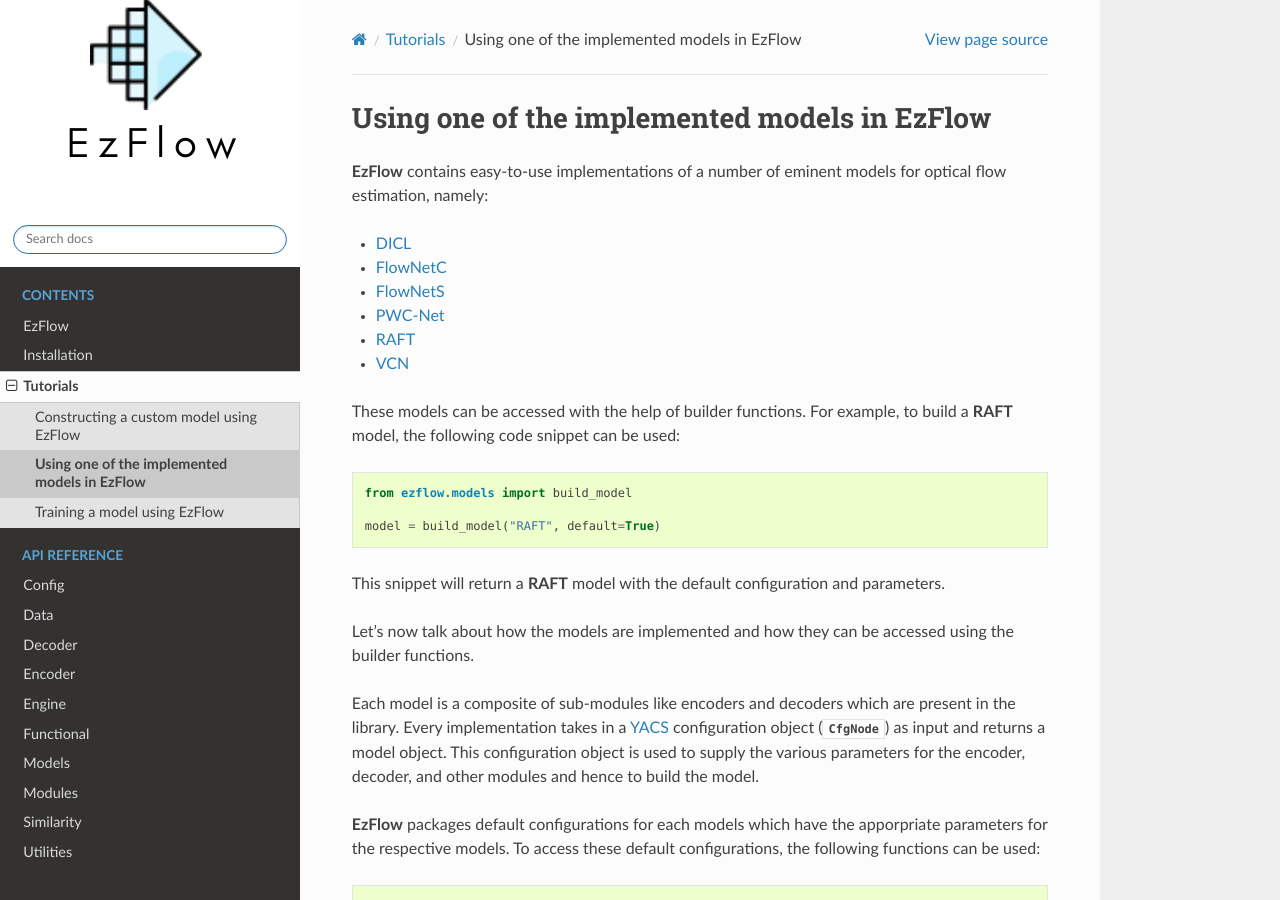
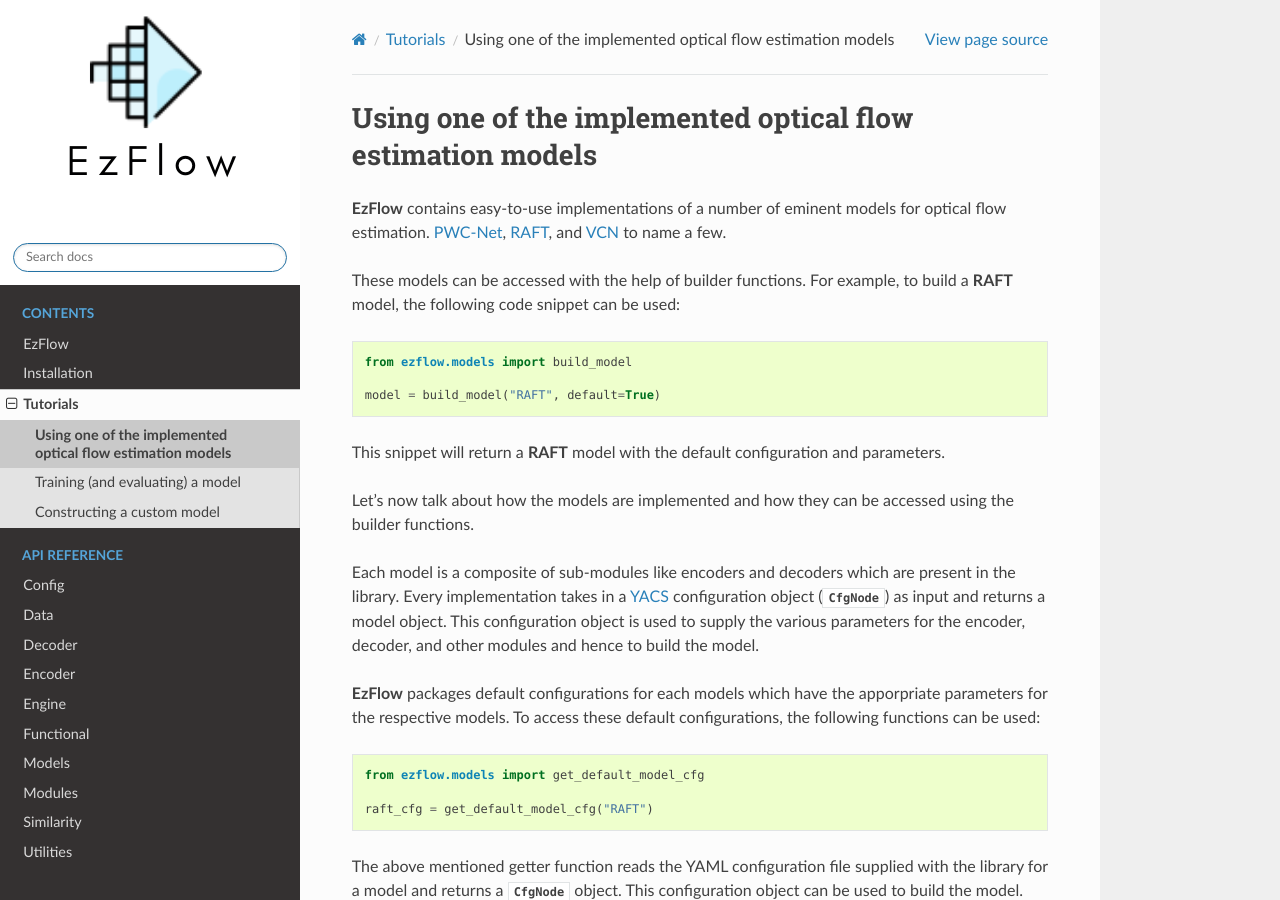
Before and after one commit to neu-vi/ezflow, a Sphinx documentation site: the page built from docs/tutorials/using.rst, in a window 1280 px wide and 900 px high. Built offline with Sphinx 7.4.7 and the Read the Docs theme 2.0.0, drawn with Linux system fonts in a browser that asks for light colours.

Commit message:
Modifies tutorials (#155)

```diff
--- a/docs/tutorials/constructing.rst
+++ b/docs/tutorials/constructing.rst
@@ -1,2 +1,2 @@
-Constructing a custom model using EzFlow
+Constructing a custom model
 =========================================================
--- a/docs/tutorials/index.rst
+++ b/docs/tutorials/index.rst
@@ -5,6 +5,6 @@ Tutorials
 .. toctree::
     :maxdepth: 2
 
-    constructing
     using
     training
+    constructing
--- a/docs/tutorials/training.rst
+++ b/docs/tutorials/training.rst
@@ -1,4 +1,4 @@
-Training a model using EzFlow
+Training (and evaluating) a model
 =========================================================
 
 **EzFlow** provides a training (and evaluation) pipeline which makes it easy to train, validate and evaluate models
--- a/docs/tutorials/using.rst
+++ b/docs/tutorials/using.rst
@@ -1,14 +1,9 @@
-Using one of the implemented models in EzFlow
+Using one of the implemented optical flow estimation models
 ==============================================================================
 
-**EzFlow** contains easy-to-use implementations of a number of eminent models for optical flow estimation, namely:
-
-* `DICL <https://arxiv.org/abs/2010.14851>`_
-* `FlowNetC <https://arxiv.org/abs/1504.06852>`_
-* `FlowNetS <https://arxiv.org/abs/1504.06852>`_
-* `PWC-Net <https://arxiv.org/abs/1709.02371>`_
-* `RAFT <https://arxiv.org/abs/2003.12039>`_
-* `VCN <https://papers.nips.cc/paper/2019/hash/bbf94b34eb32268ada57a3be5062fe7d-Abstract.html>`_
+**EzFlow** contains easy-to-use implementations of a number of eminent models for optical flow estimation.
+`PWC-Net <https://arxiv.org/abs/1709.02371>`_, `RAFT <https://arxiv.org/abs/2003.12039>`_, and
+`VCN <https://papers.nips.cc/paper/2019/hash/bbf94b34eb32268ada57a3be5062fe7d-Abstract.html>`_ to name a few.
 
 These models can be accessed with the help of builder functions. For example, to build a **RAFT** model, the following code snippet can be used:
 
```
